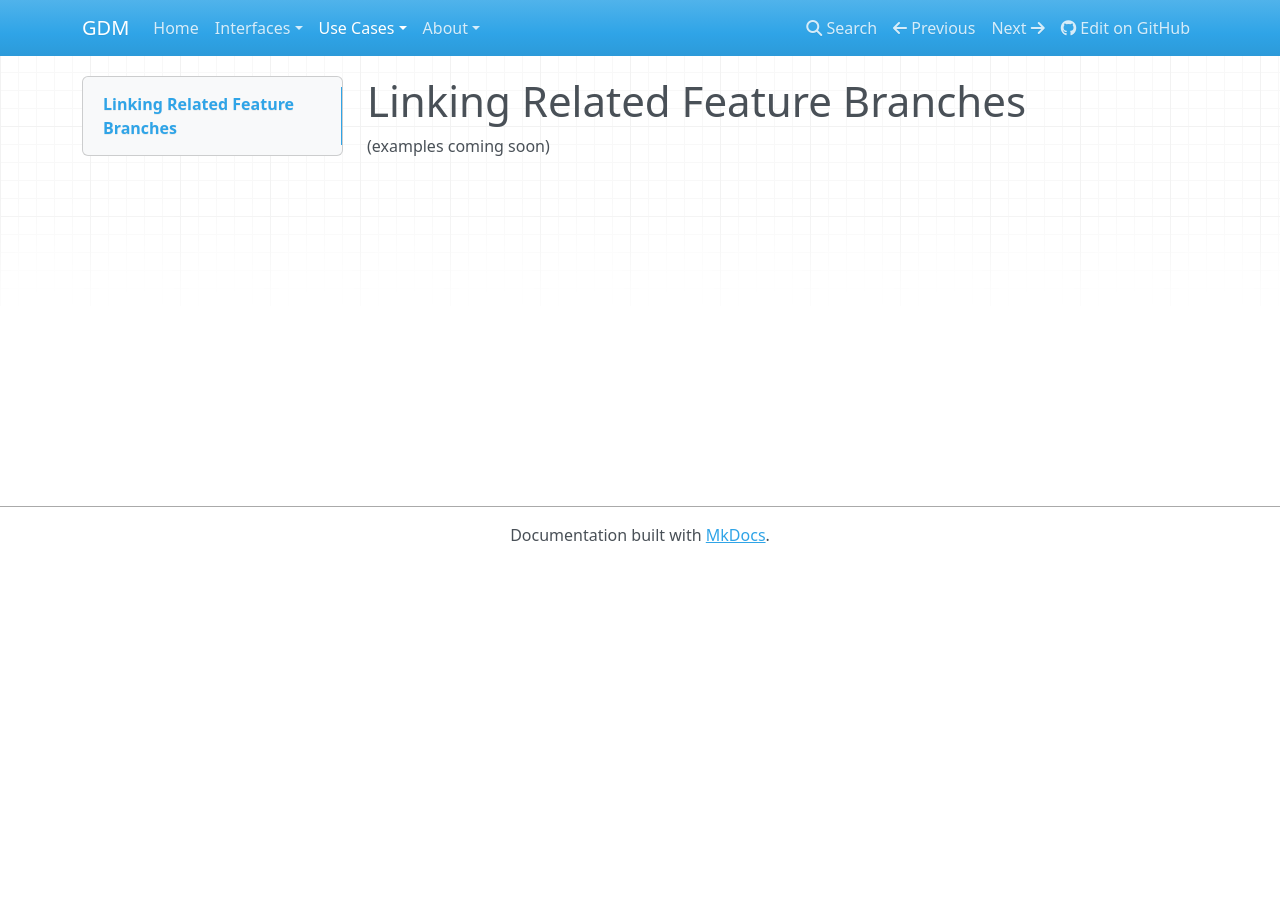
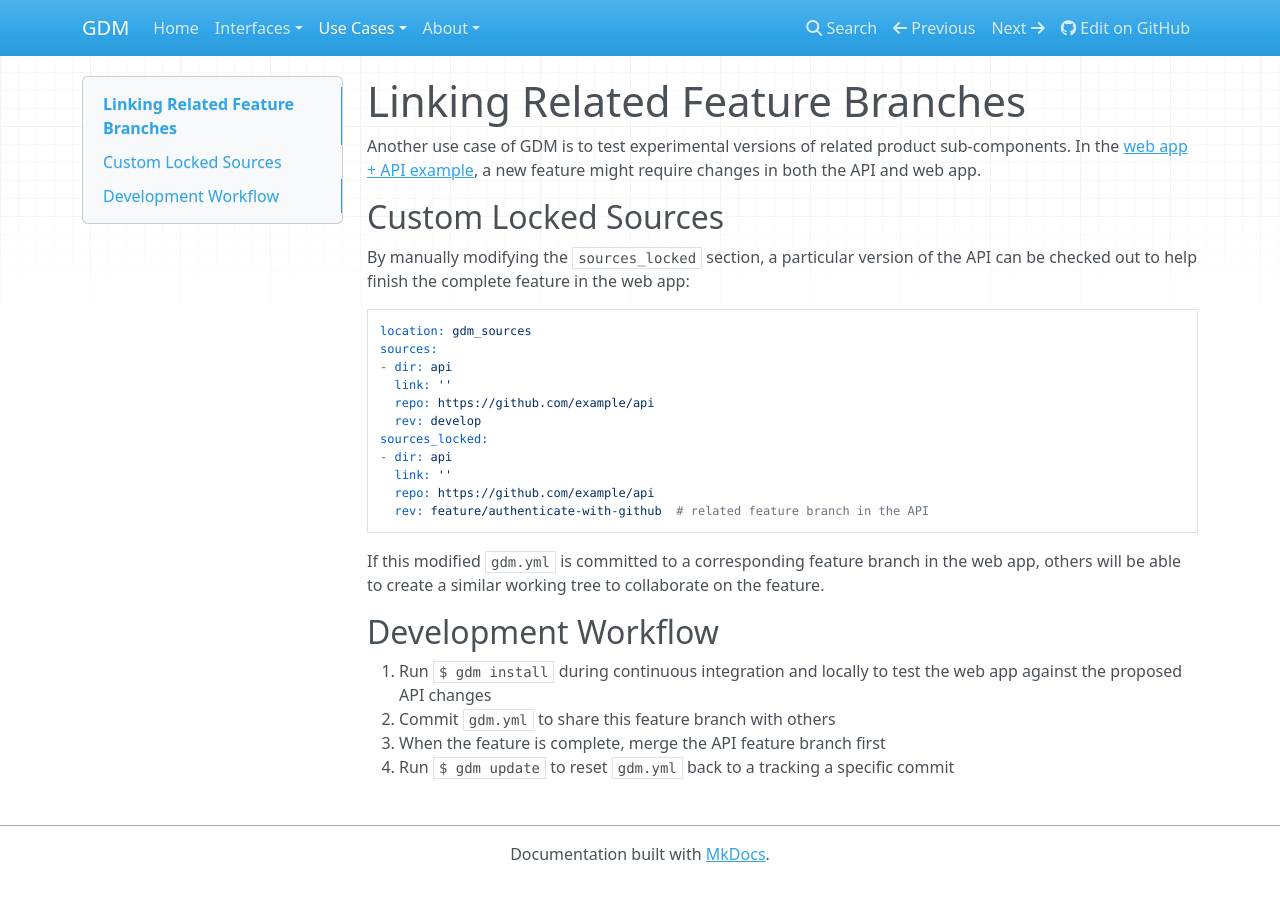
Before and after one commit to jacebrowning/gitman, an MkDocs documentation site: the page built from docs/use-cases/linked-features.md, in a window 1280 px wide. Built offline with MkDocs 1.6.1, drawn with Linux system fonts in a browser that asks for light colours; nearby versions of some CDN libraries; old or Windows-style settings are respelled for this version of MkDocs.

Commit message:
Add use cases for tracking branches
Fixes #64
Fixes #65

````diff
--- a/docs/use-cases/linked-features.md
+++ b/docs/use-cases/linked-features.md
@@ -1,3 +1,31 @@
 # Linking Related Feature Branches
 
-(examples coming soon)
+
+Another use case of GDM is to test experimental versions of related product sub-components. In the [web app + API example](branch-tracking.md), a new feature might require changes in both the API and web app.
+
+## Custom Locked Sources
+
+By manually modifying the `sources_locked` section, a particular version of the API can be checked out to help finish the complete feature in the web app:
+
+```yaml
+location: gdm_sources
+sources:
+- dir: api
+  link: ''
+  repo: https://github.com/example/api
+  rev: develop
+sources_locked:
+- dir: api
+  link: ''
+  repo: https://github.com/example/api
+  rev: feature/authenticate-with-github  # related feature branch in the API
+```
+
+If this modified `gdm.yml` is committed to a corresponding feature branch in the web app, others will be able to create a similar working tree to collaborate on the feature.
+
+## Development Workflow
+
+1. Run `$ gdm install` during continuous integration and locally to test the web app against the proposed API changes
+2. Commit `gdm.yml` to share this feature branch with others
+3. When the feature is complete, merge the API feature branch first
+4. Run `$ gdm update` to reset `gdm.yml` back to a tracking a specific commit
--- a/mkdocs.yml
+++ b/mkdocs.yml
@@ -14,8 +14,8 @@ pages:
     - Package API: interfaces/api.md
 - 'Use Cases':
   - 'Replacing Submodules': 'use-cases/submodules.md'
-  - 'Tracking Branches': 'use-cases/branches.md'
-  - 'Linking Features Branches': 'use-cases/linked-features.md'
+  - 'Tracking Branches': 'use-cases/branch-tracking.md'
+  - 'Linking Feature Branches': 'use-cases/linked-features.md'
 - About:
   - 'Release Notes': 'about/changes.md'
   - Contributing: 'about/contributing.md'
````
Also changed, not shown: docs/use-cases/branch-tracking.md (added, +46 -0 lines), docs/use-cases/branches.md (deleted, +0 -3 lines).
